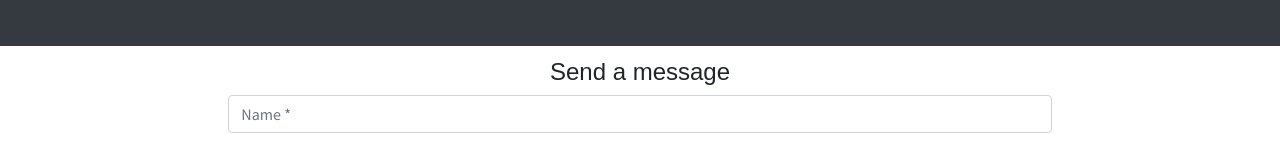
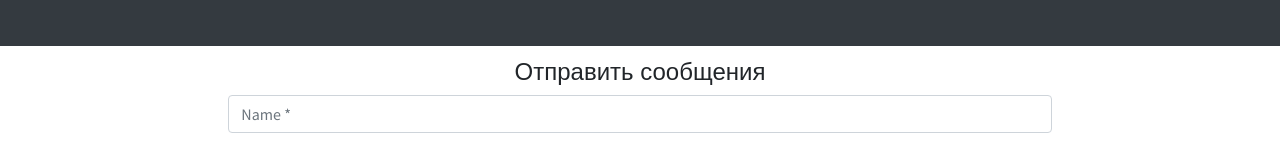
Before and after one commit to sergeianip20/2, a React (Create React App) app: page / in a window 1280 px wide. Shown: the part 3541-3688 px from the top of the page. Built offline with nearby package versions, Linux system fonts and the light colour scheme.

Commit message:
Update Blog6.tsx

```diff
--- a/src/component/Blog6/Blog6.tsx
+++ b/src/component/Blog6/Blog6.tsx
@@ -20,7 +20,7 @@ export const Blog6=()=> {
     return   <div className={s.blog6}>
         <div className="col-lg-8">
         <div className="contact-form-card">
-            <h4 className="contact-title">Send a message</h4>
+            <h4 className="contact-title">Отправить сообщения</h4>
             <form onSubmit={sendEmail} action="">
                 <div className="form-group">
                     <input  className="form-control" type="text"    name={'to_name'} placeholder="Name *" required/>
```
